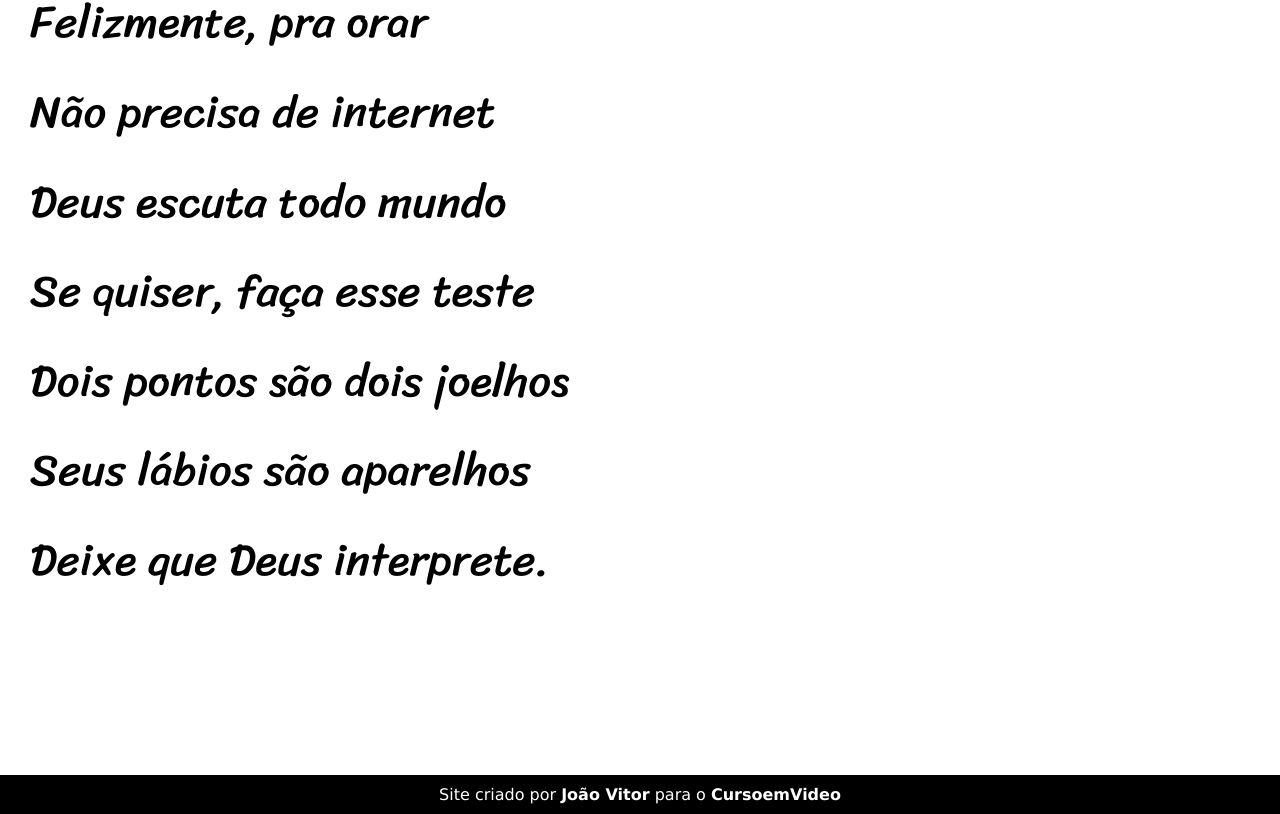
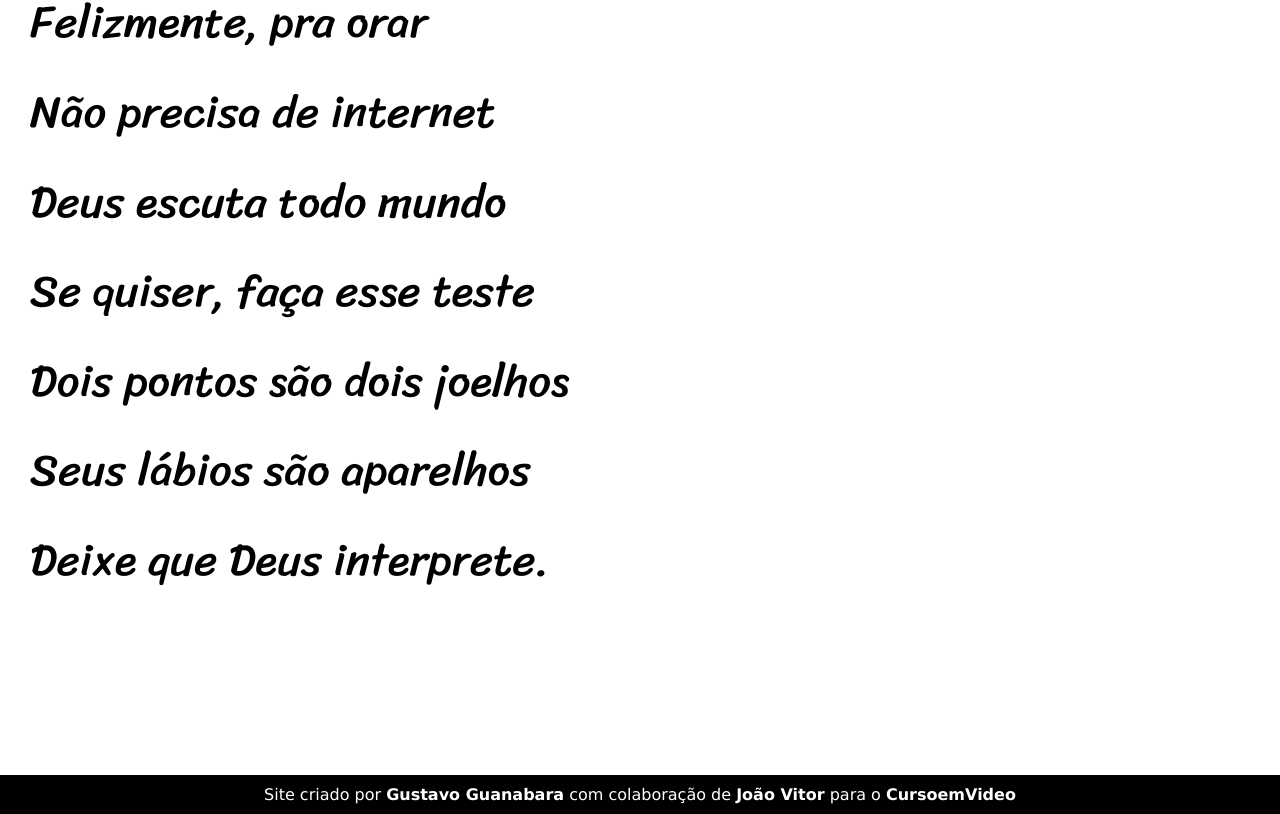
Before and after one commit to JOAOvrms/cordel_moderno, a plain HTML site: page index.html in a window 1280 px wide. Shown: the part 5143-5957 px from the top of the page. Drawn offline with Linux system fonts and the light colour scheme.

Commit message:
Alterações em links

```diff
--- a/index.html
+++ b/index.html
@@ -89,7 +89,7 @@
       </section>
    </main>
    <footer>
-      <p>Site criado por <a href="https://github.com/JOAOvrms">João Vitor</a> para o <a href="https://www.cursoemvideo.com/">CursoemVideo</a></p>
+      <p>Site criado por <a href="https://github.com/gustavoguanabara">Gustavo Guanabara</a> com colaboração de <a href="https://github.com/JOAOvrms">João Vitor</a> para o <a href="https://www.cursoemvideo.com/">CursoemVideo</a></p>
    </footer>
 </body>
 
--- a/style.css
+++ b/style.css
@@ -47,6 +47,7 @@ header a, footer a {
 }
 
 header a:hover, footer a:hover {
+   color: rgb(99, 193, 221);
    text-decoration: underline;
 }
 
```
